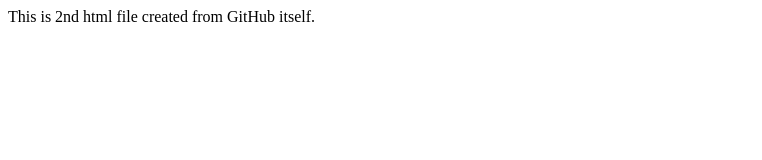
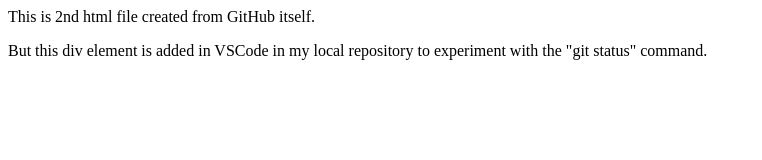
Before and after one commit to PravekReddyT/Proj1, a plain HTML site: page index2.html in a window 1280 px wide. Shown: the whole page, without its empty margins (0-762 px from the left). Drawn offline with Linux system fonts and the light colour scheme.

Commit message:
Added a div from VSCode

```diff
--- a/index2.html
+++ b/index2.html
@@ -1,5 +1,9 @@
 <html>
-<body>
-<p> This is 2nd html file created from GitHub itself.</p>
-</body>
+  <body>
+    <p>This is 2nd html file created from GitHub itself.</p>
+    <div>
+      But this div element is added in VSCode in my local repository to
+      experiment with the "git status" command.
+    </div>
+  </body>
 </html>
```
